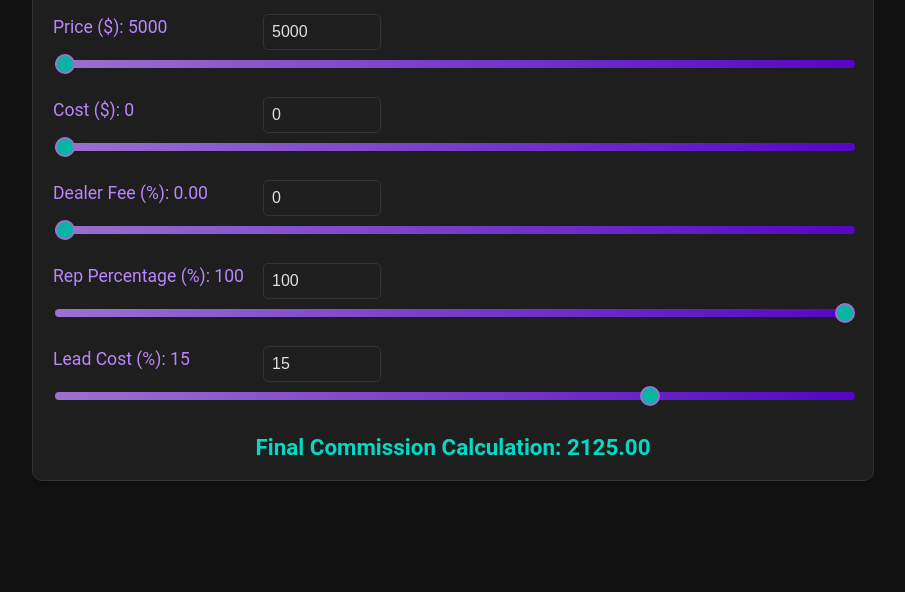
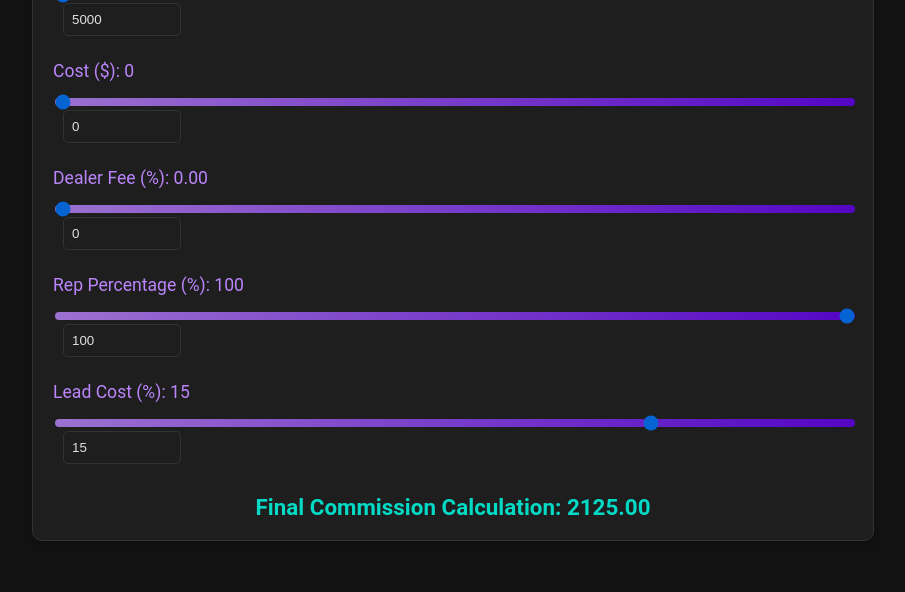
Before and after one commit to rnvt2014/comm, a plain HTML site: page index.html in a window 1280 px wide. Shown: the part 208-800 px from the top of the page, without its empty margins (187-1092 px from the left). Drawn offline with Linux system fonts and the light colour scheme.

Commit message:
Update index.html

```diff
--- a/index.html
+++ b/index.html
@@ -3,7 +3,7 @@
 <head>
     <meta charset="UTF-8">
     <meta name="viewport" content="width=device-width, initial-scale=1.0">
-    <title>Job Price Calculator</title>
+    <title>Job Price Calculator__touch</title>
     <style>
         body {
             font-family: 'Roboto', sans-serif;
@@ -38,16 +38,10 @@
         }
 
         .slider-container label {
-            display: inline-block;
+            display: block;
             margin-bottom: 10px;
             font-size: 1.1em;
             color: #BB86FC;
-            width: 200px; /* Fixed width for the label */
-        }
-
-        .slider-container .input-wrapper {
-            display: flex;
-            align-items: center;
         }
 
         .slider-container input[type="range"] {
@@ -59,23 +53,10 @@
             outline: none;
             opacity: 0.8;
             transition: opacity 0.2s ease-in-out;
-            margin-top: 10px; /* Space above the slider */
         }
 
         .slider-container input[type="range"]:hover {
             opacity: 1;
-        }
-
-        .slider-container input[type="range"]::-webkit-slider-thumb {
-            -webkit-appearance: none;
-            appearance: none;
-            width: 20px;
-            height: 20px;
-            background: #03DAC6;
-            border: 2px solid #BB86FC;
-            cursor: pointer;
-            border-radius: 50%;
-            transition: background-color 0.2s ease-in-out, transform 0.2s ease-in-out;
         }
 
         .slider-container input[type="number"] {
@@ -102,22 +83,6 @@
             width: 100%;
             overflow-wrap: break-word;
         }
-
-        .slider-container input[type="number"] {
-            width: 100px;
-            padding: 8px;
-            margin-left: 10px;
-            border: 1px solid #333;
-            border-radius: 5px;
-            background-color: #1E1E1E;
-            color: #E0E0E0;
-            font-size: 16px; /* Set minimum font size */
-        }
-
-        .slider-container input[type="range"] {
-            touch-action: manipulation; /* Prevents zoom on touch */
-        }
-
     </style>
 </head>
 <body>
@@ -125,43 +90,33 @@
         <h1>Job Price Calculator</h1>
 
         <div class="slider-container">
-            <div class="input-wrapper">
-                <label for="price">Price ($): <span id="price-value">5000</span></label>
-                <input type="number" id="price-input" min="5000" max="170000" value="5000" step="100" oninput="syncSlider('price')">
-            </div>
+            <label for="price">Price ($): <span id="price-value">5000</span></label>
             <input type="range" id="price" min="5000" max="170000" value="5000" step="100" oninput="syncInput('price')">
+            <input type="number" id="price-input" min="5000" max="170000" value="5000" step="100" oninput="syncSlider('price')">
         </div>
 
         <div class="slider-container">
-            <div class="input-wrapper">
-                <label for="cost">Cost ($): <span id="cost-value">0</span></label>
-                <input type="number" id="cost-input" min="0" max="100000" value="0" step="100" oninput="syncSlider('cost')">
-            </div>
+            <label for="cost">Cost ($): <span id="cost-value">0</span></label>
             <input type="range" id="cost" min="0" max="100000" value="0" step="100" oninput="syncInput('cost')">
+            <input type="number" id="cost-input" min="0" max="100000" value="0" step="100" oninput="syncSlider('cost')">
         </div>
 
         <div class="slider-container">
-            <div class="input-wrapper">
-                <label for="dealer-fee">Dealer Fee (%): <span id="dealer-fee-value">0</span></label>
-                <input type="number" id="dealer-fee-input" min="0" max="15" value="0" step="0.25" oninput="syncSlider('dealer-fee')">
-            </div>
+            <label for="dealer-fee">Dealer Fee (%): <span id="dealer-fee-value">0</span></label>
             <input type="range" id="dealer-fee" min="0" max="15" value="0" step="0.25" oninput="syncInput('dealer-fee')">
+            <input type="number" id="dealer-fee-input" min="0" max="15" value="0" step="0.25" oninput="syncSlider('dealer-fee')">
         </div>
 
         <div class="slider-container">
-            <div class="input-wrapper">
-                <label for="rep-percentage">Rep Percentage (%): <span id="rep-percentage-value">100</span></label>
-                <input type="number" id="rep-percentage-input" min="0" max="100" value="100" oninput="syncSlider('rep-percentage')">
-            </div>
+            <label for="rep-percentage">Rep Percentage (%): <span id="rep-percentage-value">100</span></label>
             <input type="range" id="rep-percentage" min="0" max="100" value="100" oninput="syncInput('rep-percentage')">
+            <input type="number" id="rep-percentage-input" min="0" max="100" value="100" oninput="syncSlider('rep-percentage')">
         </div>
 
         <div class="slider-container">
-            <div class="input-wrapper">
-                <label for="lead-cost">Lead Cost (%): <span id="lead-cost-value">15</span></label>
-                <input type="number" id="lead-cost-input" min="0" max="20" value="15" step="1" oninput="syncSlider('lead-cost')">
-            </div>
+            <label for="lead-cost">Lead Cost (%): <span id="lead-cost-value">15</span></label>
             <input type="range" id="lead-cost" min="0" max="20" value="15" step="1" oninput="syncInput('lead-cost')">
+            <input type="number" id="lead-cost-input" min="0" max="20" value="15" step="1" oninput="syncSlider('lead-cost')">
         </div>
 
         <div class="output">
@@ -201,7 +156,27 @@
             calculate();
         }
 
-        // Initial calculation on page load
+        document.querySelectorAll('input[type="range"]').forEach(slider => {
+            let lastTouchY = 0;
+
+            slider.addEventListener('touchstart', (event) => {
+                lastTouchY = event.touches[0].clientY;
+            });
+
+            slider.addEventListener('touchmove', (event) => {
+                const touchY = event.touches[0].clientY;
+                const deltaY = touchY - lastTouchY;
+                lastTouchY = touchY;
+
+                const step = slider.step ? parseFloat(slider.step) : 1;
+                const currentValue = parseFloat(slider.value);
+                const newValue = Math.max(slider.min, Math.min(slider.max, currentValue - deltaY * step / 10)); // Adjust the divisor for speed
+
+                slider.value = newValue;
+                slider.dispatchEvent(new Event('input')); // Trigger input event
+            });
+        });
+
         document.addEventListener('DOMContentLoaded', calculate);
     </script>
 </body>
```
